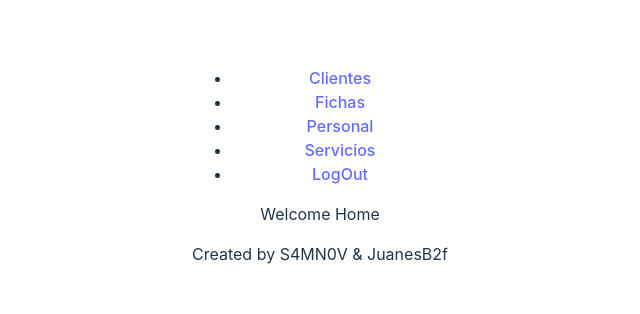
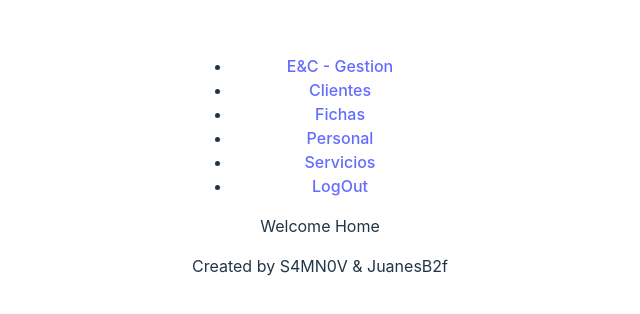
Before and after one commit to Samuel-Novoa/new-eyc-gestion, a React (Vite) app: page /home in a window 1280 px wide. Shown: the part 234-548 px from the top of the page, without its empty margins (320-960 px from the left). Built offline with nearby package versions, Linux system fonts and the light colour scheme.

Commit message:
Adding home link in the navbar [working]

```diff
--- a/src/layout/NavBar.jsx
+++ b/src/layout/NavBar.jsx
@@ -22,6 +22,7 @@
   return (
     <div>
       <ul>
+        <li><Link to="/home">E&C - Gestion</Link></li>
         <li>
           <Link to="/clientes">Clientes</Link>
         </li>
```
Also changed, not shown: src/firebase/firebase.config.js (+0 -18 lines).
